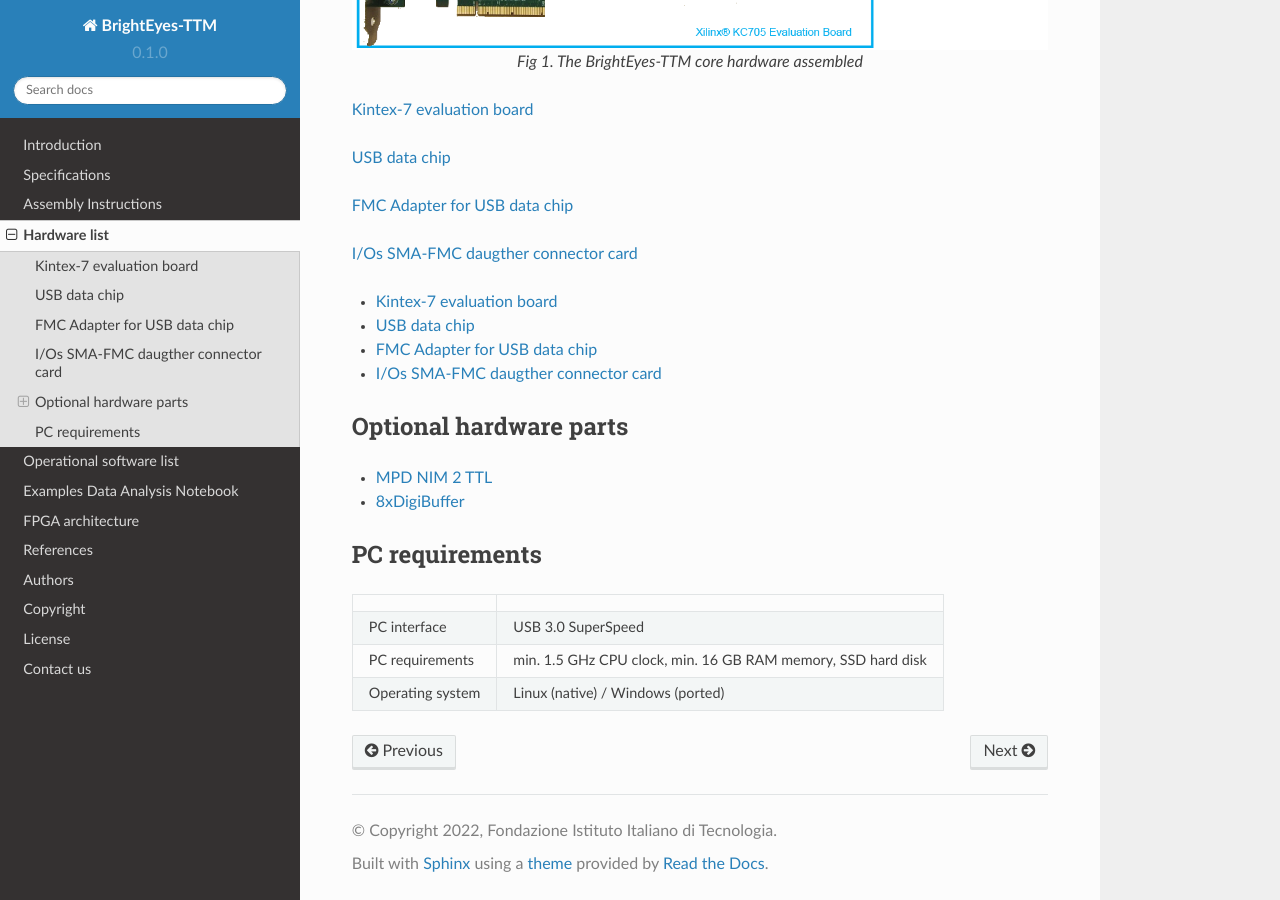
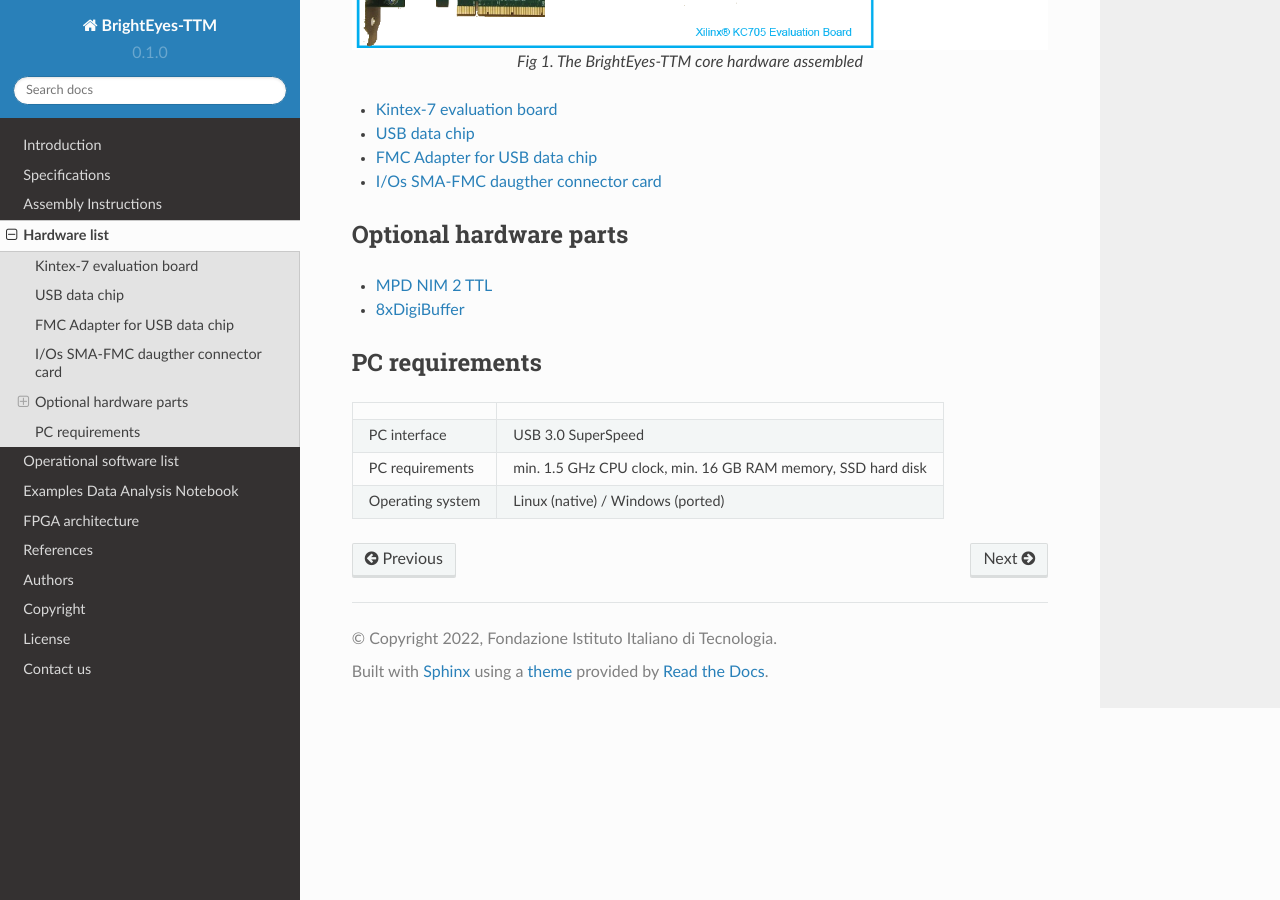
Before and after one commit to mattia-donato/BrightEyes-TTM-docs, a Sphinx documentation site: the page built from docs/source/hardware.rst, in a window 1280 px wide and 900 px high, scrolled down 680 px. Built offline with Sphinx 7.4.7 and the Read the Docs theme 2.0.0, drawn with Linux system fonts in a browser that asks for light colours; part of the change alters nothing that is shown.

```diff
--- a/docs/source/hardware.rst
+++ b/docs/source/hardware.rst
@@ -9,16 +9,6 @@ In the table below you can find the complete list of all the needed hardware com
  :align: center
 
  Fig 1. The BrightEyes-TTM core hardware assembled
-
-:doc:`FPGABoard`
-
-:doc:`USB3`
-
-:doc:`FMCAdapter`
-
-:doc:`IOConnectorBoard`
-
-
 
 .. toctree::
    FPGABoard
```
